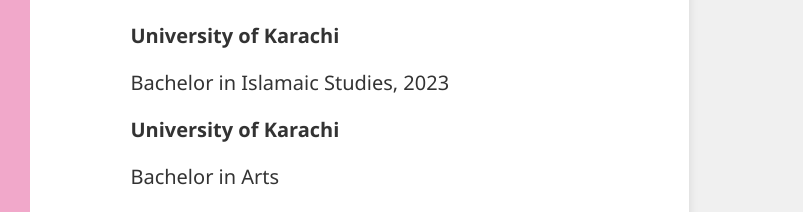
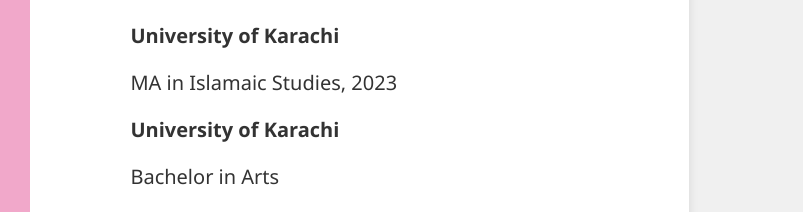
Before and after one commit to noormusarrat/Milestone-1-Static-Resume, a plain HTML site: page index.html in a window 1280 px wide. Shown: the part 209-421 px from the top of the page, 477-1280 px from the left. Drawn offline with Linux system fonts and the light colour scheme.

Commit message:
Update index.html

```diff
--- a/index.html
+++ b/index.html
@@ -55,7 +55,7 @@
             <div class="education">
                 <h2>Education</h2>
                 <p><strong>University of Karachi</strong></p>
-                <p>Bachelor in Islamaic Studies, 2023</p>
+                <p>MA in Islamaic Studies, 2023</p>
                 <p><strong>University of Karachi</strong></p>
                 <p>Bachelor in Arts</p>
             </div>
```
